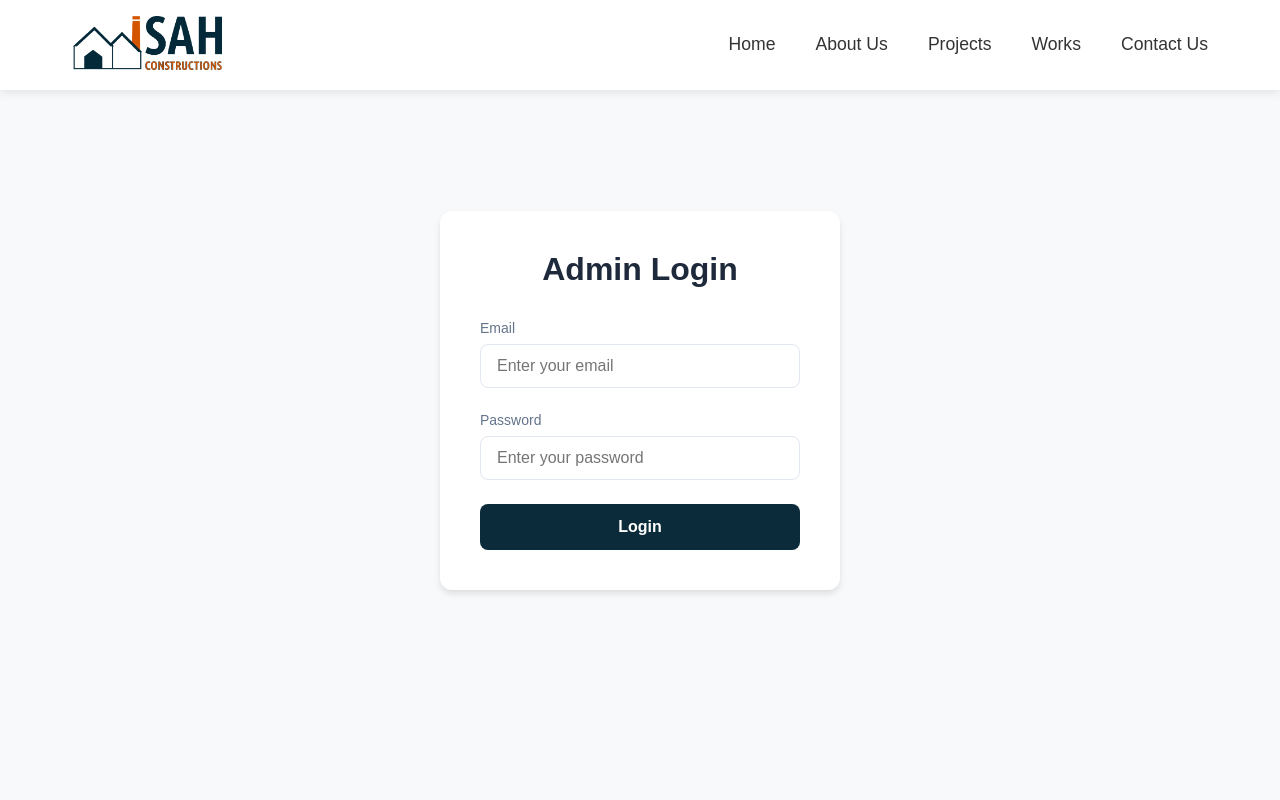
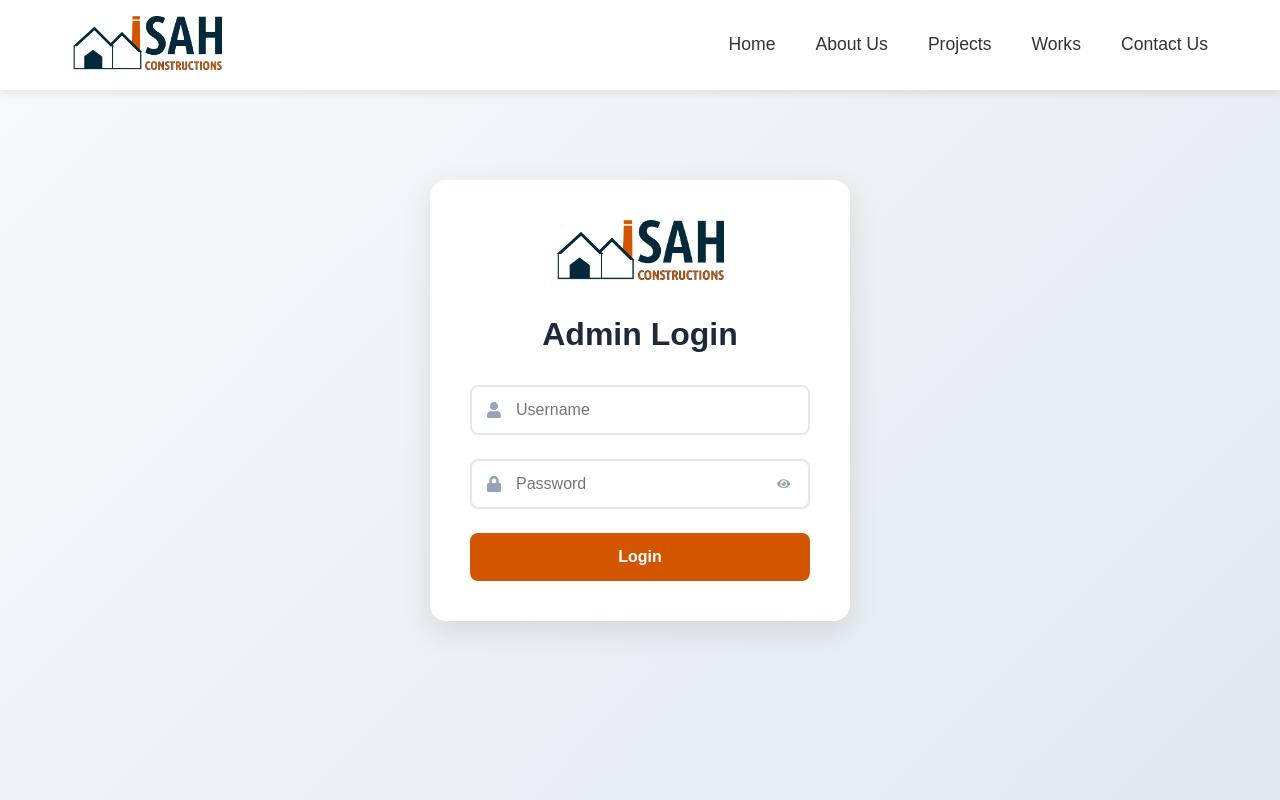
Before and after one commit to abhishek04012005/construction, a Next.js app: page /admin/login in a window 1280 px wide. Shown: the top 800 px of the page. Built offline with nearby package versions, Linux system fonts and the light colour scheme; no server answers.

Commit message:
Admin Login Fixed

```diff
--- a/package.json
+++ b/package.json
@@ -14,6 +14,7 @@
     "next": "15.3.4",
     "react": "^19.0.0",
     "react-dom": "^19.0.0",
+    "react-hot-toast": "^2.6.0",
     "react-icons": "^5.5.0",
     "swiper": "^11.2.10",
     "yup": "^1.6.1"
--- /dev/null
+++ b/src/app/admin/layout.tsx
@@ -0,0 +1,22 @@
+"use client";
+
+import { usePathname } from "next/navigation";
+import AdminNavbar from "@/components/dashboard/adminnavbar/AdminNavbar";
+import Footer from "@/components/footer/Footer";
+import { Toaster } from "react-hot-toast";
+
+export default function AdminLayout({ children }: { children: React.ReactNode }) {
+    const pathname = usePathname();
+    const showNavbar = pathname !== "/admin/login";
+
+    return (
+        <html lang="en">
+            <body>
+                {showNavbar && <AdminNavbar />}
+                {children}
+                <Footer />
+                <Toaster position="top-right" />
+            </body>
+        </html>
+    );
+}
--- a/src/app/layout.tsx
+++ b/src/app/layout.tsx
@@ -1,35 +1,24 @@
 import type { Metadata } from "next";
-import { Geist, Geist_Mono } from "next/font/google";
 import "./globals.css";
 import Navbar from "@/components/navbar/Navbar";
 import Footer from "@/components/footer/Footer";
+import { Toaster } from "react-hot-toast";
 
-const geistSans = Geist({
-  variable: "--font-geist-sans",
-  subsets: ["latin"],
-});
 
-const geistMono = Geist_Mono({
-  variable: "--font-geist-mono",
-  subsets: ["latin"],
-});
 
 export const metadata: Metadata = {
   title: "Sah Construction",
   description: "Construction",
 };
 
-export default function RootLayout({
-  children,
-}: Readonly<{
-  children: React.ReactNode;
-}>) {
+export default function RootLayout({ children }: { children: React.ReactNode }) {
   return (
     <html lang="en">
-      <body className={`${geistSans.variable} ${geistMono.variable}`}>
+      <body>
         <Navbar />
         {children}
         <Footer />
+        <Toaster position="top-right" />
       </body>
     </html>
   );
--- a/src/components/dashboard/adminlogin/adminlogin.module.css
+++ b/src/components/dashboard/adminlogin/adminlogin.module.css
@@ -3,103 +3,161 @@
   display: flex;
   align-items: center;
   justify-content: center;
-  background-color: #f8f9fa;
+  background: linear-gradient(135deg, #f8fafc 0%, #e2e8f0 100%);
   padding: 1rem;
 }
 
-.loginCard {
+.loginBox {
   background: white;
+  border-radius: 1rem;
   padding: 2.5rem;
-  border-radius: 12px;
-  box-shadow: 0 4px 6px rgba(0, 0, 0, 0.1);
   width: 100%;
-  max-width: 400px;
+  max-width: 420px;
+  box-shadow: 0 10px 30px rgba(0, 0, 0, 0.1);
+  animation: slideUp 0.5s ease-out;
 }
 
-.title {
-  color: #1e293b;
-  font-size: 2rem;
-  font-weight: 700;
+.logoContainer {
   text-align: center;
   margin-bottom: 2rem;
 }
 
-.form {
+.logo {
+  object-fit: contain;
+  transition: transform 0.3s ease;
+}
+
+.logo:hover {
+  transform: scale(1.05);
+}
+
+.title {
+  font-size: 2rem;
+  color: #1e293b;
+  text-align: center;
+  margin-bottom: 2rem;
+  font-weight: 700;
+}
+
+.loginForm {
   display: flex;
   flex-direction: column;
   gap: 1.5rem;
 }
 
-.formGroup {
+.inputGroup {
+  position: relative;
   display: flex;
-  flex-direction: column;
-  gap: 0.5rem;
-}
-
-.formGroup label {
-  color: #64748b;
-  font-size: 0.875rem;
-  font-weight: 500;
+  align-items: center;
 }
 
 .input {
-  padding: 0.75rem 1rem;
-  border: 1px solid #e2e8f0;
-  border-radius: 8px;
+  width: 100%;
+  padding: 0.875rem 1rem 0.875rem 2.75rem;
+  border: 2px solid #e5e7eb;
+  border-radius: 0.5rem;
   font-size: 1rem;
+  transition: all 0.3s ease;
   color: #1e293b;
-  transition: border-color 0.2s;
 }
 
 .input:focus {
   outline: none;
-  border-color: #0b2b3b;
-  box-shadow: 0 0 0 3px rgba(14, 165, 233, 0.1);
+  border-color: #d45500;
+  box-shadow: 0 0 0 3px rgba(212, 85, 0, 0.1);
 }
 
-.error {
-  color: #ef4444;
-  font-size: 0.875rem;
-  margin-top: 0.25rem;
+.inputIcon {
+  position: absolute;
+  left: 1rem;
+  color: #94a3b8;
+  font-size: 1rem;
+  transition: color 0.3s ease;
 }
 
-.errorMessage {
-  background: #fef2f2;
-  color: #ef4444;
-  padding: 0.75rem;
-  border-radius: 8px;
-  font-size: 0.875rem;
-  text-align: center;
+.input:focus + .inputIcon {
+  color: #d45500;
 }
 
-.submitButton {
-  background: #0b2b3b;
+.passwordToggle {
+  position: absolute;
+  right: 1rem;
+  background: none;
+  border: none;
+  color: #94a3b8;
+  cursor: pointer;
+  padding: 0.25rem;
+  display: flex;
+  align-items: center;
+  transition: color 0.3s ease;
+}
+
+.passwordToggle:hover {
+  color: #64748b;
+}
+
+.loginButton {
+  background: #d45500;
   color: white;
   padding: 0.875rem;
   border: none;
-  border-radius: 8px;
+  border-radius: 0.5rem;
   font-size: 1rem;
   font-weight: 600;
   cursor: pointer;
-  transition: background-color 0.2s;
+  transition: all 0.3s ease;
+  display: flex;
+  align-items: center;
+  justify-content: center;
+  height: 48px;
 }
 
-.submitButton:hover {
-  background: #0284c7;
+.loginButton:hover:not(:disabled) {
+  background: #c04a00;
+  transform: translateY(-1px);
 }
 
-.submitButton:disabled {
-  background: #94a3b8;
+.loginButton:disabled {
+  background: #e5e7eb;
   cursor: not-allowed;
 }
 
+.loader {
+  width: 24px;
+  height: 24px;
+  border: 3px solid #ffffff;
+  border-bottom-color: transparent;
+  border-radius: 50%;
+  display: inline-block;
+  animation: rotation 1s linear infinite;
+}
+
+@keyframes rotation {
+  0% { transform: rotate(0deg); }
+  100% { transform: rotate(360deg); }
+}
+
+@keyframes slideUp {
+  from {
+    opacity: 0;
+    transform: translateY(20px);
+  }
+  to {
+    opacity: 1;
+    transform: translateY(0);
+  }
+}
+
 @media (max-width: 480px) {
-  .loginCard {
-    padding: 1.5rem;
+  .loginBox {
+    padding: 2rem;
   }
 
   .title {
     font-size: 1.75rem;
-    margin-bottom: 1.5rem;
+  }
+
+  .input {
+    font-size: 0.95rem;
   }
 }
--- a/src/components/dashboard/adminlogin/adminlogin.tsx
+++ b/src/components/dashboard/adminlogin/adminlogin.tsx
@@ -1,139 +1,127 @@
 "use client";
-import { useState } from "react";
-import { useRouter } from "next/navigation";
-import { supabase } from "@/supabase/Supabase";
-import { Formik, Form, Field, ErrorMessage } from "formik";
-import * as Yup from "yup";
-import styles from "./adminlogin.module.css";
-
-interface LoginFormValues {
-  email: string;
-  password: string;
-}
-
-const validationSchema = Yup.object({
-  email: Yup.string()
-    .email("Invalid email address")
-    .required("Email is required"),
-  password: Yup.string()
-    .min(8, "Password must be at least 8 characters")
-    .matches(
-      /^(?=.*[a-z])(?=.*[A-Z])(?=.*\d)(?=.*[@$!%*?&])[A-Za-z\d@$!%*?&]/,
-      "Password must contain at least one uppercase letter, one lowercase letter, one number and one special character"
-    )
-    .required("Password is required"),
-});
+import { useState } from 'react';
+import { useRouter } from 'next/navigation';
+import { supabase } from '../../../supabase/Supabase';
+import styles from './adminlogin.module.css';
+import { toast } from 'react-hot-toast';
+import { FaUser, FaLock, FaEye, FaEyeSlash } from 'react-icons/fa';
+import Image from 'next/image';
+import Logo from '../../../assets/logo.png';
 
 const AdminLogin = () => {
   const router = useRouter();
-  const [error, setError] = useState<string | null>(null);
-  const [loading, setLoading] = useState(false);
+  const [credentials, setCredentials] = useState({
+    username: '',
+    password: ''
+  });
+  const [isLoading, setIsLoading] = useState(false);
+  const [showPassword, setShowPassword] = useState(false);
 
-  const handleSubmit = async (values: LoginFormValues) => {
+  const handleSubmit = async (e: React.FormEvent) => {
+    e.preventDefault();
+    setIsLoading(true);
+
     try {
-      setLoading(true);
-      setError(null);
-
-      // First, try to sign in with Supabase Auth
-      const { error: authError } = await supabase.auth.signInWithPassword({
-        email: values.email.trim(),
-        password: values.password,
-      });
-
-
-      if (authError) throw authError;
-
-      // Then verify admin role
-      const { data: adminData, error: adminError } = await supabase
-        .from("admin_users")
-        .select("role")
-        .eq("email", values.email)
+      const { data, error } = await supabase
+        .from('admin_users')
+        .select('*')
+        .eq('username', credentials.username)
+        .eq('password', credentials.password)
         .single();
 
-      if (adminError || adminData?.role !== "admin") {
-        throw new Error("Unauthorized access");
+      if (error) throw error;
+
+      if (data) {
+        document.cookie = 'adminAuth=true; path=/';
+        localStorage.setItem('adminAuth', 'true');
+
+        toast.success('Welcome!');
+        router.push('/admin/dashboard/contact');
+        router.refresh();
+      } else {
+        toast.error('Invalid credentials');
       }
-
-      // Store password hash in admin_users table
-      const { error: updateError } = await supabase
-        .from("admin_users")
-        .update({ password_hash: values.password })
-        .eq("email", values.email);
-
-      if (updateError) throw updateError;
-
-      // If everything is successful, redirect to dashboard
-      router.push("/dashboard/contact");
     } catch (error) {
-      if (error instanceof Error) {
-        setError(error.message);
-        console.error("Login error:", error.message);
-      } else {
-        setError("Invalid credentials");
-        console.error("Login error:", error);
-      }
+      console.error('Login error:', error);
+      toast.error('Login failed. Please try again.');
     } finally {
-      setLoading(false);
+      setIsLoading(false);
     }
   };
 
+  const handleChange = (e: React.ChangeEvent<HTMLInputElement>) => {
+    setCredentials({
+      ...credentials,
+      [e.target.name]: e.target.value
+    });
+  };
 
   return (
     <div className={styles.loginContainer}>
-      <div className={styles.loginCard}>
-        <h1 className={styles.title}>Admin Login</h1>
-
-        <Formik
-          initialValues={{ email: "", password: "" }}
-          validationSchema={validationSchema}
-          onSubmit={handleSubmit}
-        >
-          {({ isSubmitting }) => (
-            <Form className={styles.form}>
-              <div className={styles.formGroup}>
-                <label htmlFor="email">Email</label>
-                <Field
-                  type="email"
-                  id="email"
-                  name="email"
-                  className={styles.input}
-                  placeholder="Enter your email"
-                />
-                <ErrorMessage
-                  name="email"
-                  component="div"
-                  className={styles.error}
+      <div className={styles.loginBox}>
+        <div className={styles.logoContainer}>
+          <Image
+            src={Logo}
+            alt="Company Logo"
+            width={180}
+            height={60}
+            className={styles.logo}
+            priority
           />
         </div>
 
-              <div className={styles.formGroup}>
-                <label htmlFor="password">Password</label>
-                <Field
-                  type="password"
-                  id="password"
-                  name="password"
+        <h1 className={styles.title}>Admin Login</h1>
+
+        <form onSubmit={handleSubmit} className={styles.loginForm}>
+          <div className={styles.inputGroup}>
+            <FaUser className={styles.inputIcon} />
+            <input
+              type="text"
+              name="username"
+              placeholder="Username"
+              value={credentials.username}
+              onChange={handleChange}
+              required
+              disabled={isLoading}
               className={styles.input}
-                  placeholder="Enter your password"
-                />
-                <ErrorMessage
-                  name="password"
-                  component="div"
-                  className={styles.error}
             />
           </div>
 
-              {error && <div className={styles.errorMessage}>{error}</div>}
+          <div className={styles.inputGroup}>
+            <FaLock className={styles.inputIcon} />
+            <input
+              type={showPassword ? "text" : "password"}
+              name="password"
+              placeholder="Password"
+              value={credentials.password}
+              onChange={handleChange}
+              required
+              disabled={isLoading}
+              className={styles.input}
+            />
+            <button
+              type="button"
+              className={styles.passwordToggle}
+              onClick={() => setShowPassword(!showPassword)}
+              tabIndex={-1}
+              aria-label={showPassword ? "Hide password" : "Show password"}
+            >
+              {showPassword ? <FaEyeSlash /> : <FaEye />}
+            </button>
+          </div>
 
           <button
             type="submit"
-                className={styles.submitButton}
-                disabled={isSubmitting || loading}
+            className={styles.loginButton}
+            disabled={isLoading}
           >
-                {loading ? "Logging in..." : "Login"}
+            {isLoading ? (
+              <span className={styles.loader}></span>
+            ) : (
+              'Login'
+            )}
           </button>
-            </Form>
-          )}
-        </Formik>
+        </form>
       </div>
     </div>
   );
--- /dev/null
+++ b/src/components/dashboard/adminnavbar/AdminNavbar.tsx
@@ -0,0 +1,96 @@
+"use client";
+import { useState, useEffect } from 'react';
+import Link from 'next/link';
+import Image from 'next/image';
+import { usePathname, useRouter } from 'next/navigation';
+import { FaBars, FaTimes, FaSignOutAlt, FaEnvelope, FaProjectDiagram } from 'react-icons/fa';
+import styles from './AdminNavbar.module.css';
+import Logo from '../../../assets/logo.png';
+
+const AdminNavbar = () => {
+    const [isSidebarOpen, setIsSidebarOpen] = useState(false);
+    const pathname = usePathname();
+    const router = useRouter();
+
+    const handleLogout = () => {
+        document.cookie = 'adminAuth=; path=/; expires=Thu, 01 Jan 1970 00:00:01 GMT';
+        localStorage.removeItem('adminAuth');
+        router.push('/');
+    };
+
+    const navItems = [
+        {
+            path: '/admin/dashboard/contact',
+            label: 'Contact Requests',
+            icon: <FaEnvelope />
+        },
+        {
+            path: '/admin/dashboard/enquiry',
+            label: 'Enquiry',
+            icon: <FaProjectDiagram />
+        }
+    ];
+
+    useEffect(() => {
+        const handleResize = () => {
+            if (window.innerWidth > 768) {
+                setIsSidebarOpen(false);
+            }
+        };
+
+        window.addEventListener('resize', handleResize);
+        return () => window.removeEventListener('resize', handleResize);
+    }, []);
+
+    return (
+        <nav className={styles.adminNav}>
+            <div className={styles.navContainer}>
+                <div className={styles.navHeader}>
+                    <Link href="/" className={styles.logoLink}>
+                        <Image
+                            src={Logo}
+                            alt="Logo"
+                            width={140}
+                            height={45}
+                            className={styles.logo}
+                        />
+                        <span className={styles.adminBadge}>Admin Panel</span>
+                    </Link>
+
+                    <button
+                        className={styles.menuButton}
+                        onClick={() => setIsSidebarOpen(!isSidebarOpen)}
+                        aria-label="Toggle menu"
+                    >
+                        {isSidebarOpen ? <FaTimes /> : <FaBars />}
+                    </button>
+                </div>
+
+                <div className={`${styles.navContent} ${isSidebarOpen ? styles.open : ''}`}>
+                    <ul className={styles.navList}>
+                        {navItems.map((item) => (
+                            <li key={item.path}>
+                                <Link
+                                    href={item.path}
+                                    className={`${styles.navLink} ${pathname === item.path ? styles.active : ''
+                                        }`}
+                                    onClick={() => setIsSidebarOpen(false)}
+                                >
+                                    <span className={styles.navIcon}>{item.icon}</span>
+                                    {item.label}
+                                </Link>
+                            </li>
+                        ))}
+                    </ul>
+
+                    <button onClick={handleLogout} className={styles.logoutButton}>
+                        <FaSignOutAlt />
+                        <span>Logout</span>
+                    </button>
+                </div>
+            </div>
+        </nav>
+    );
+};
+
+export default AdminNavbar;
--- a/src/components/equipment/Equipment.tsx
+++ b/src/components/equipment/Equipment.tsx
@@ -1,5 +1,3 @@
-/* eslint-disable @typescript-eslint/no-unused-vars */
-// src/components/equipment/Equipment.tsx
 "use client"
 import { useState } from "react";
 import styles from "./equipment.module.css";
```
Also changed, not shown: src/components/dashboard/adminnavbar/AdminNavbar.module.css (added, +151 -0 lines), 1 other file (tests, documents, lock files or other folders). Lines whose indentation alone changed are shown as unchanged.
